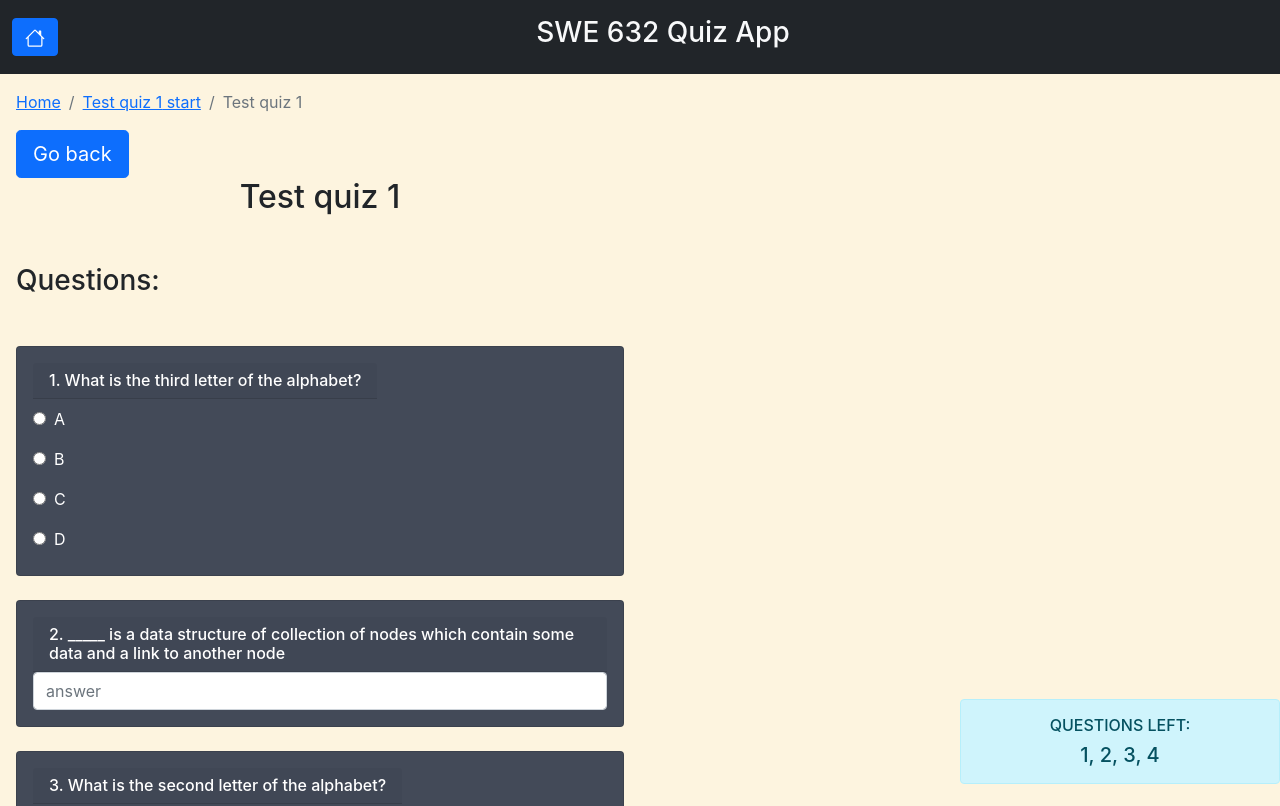
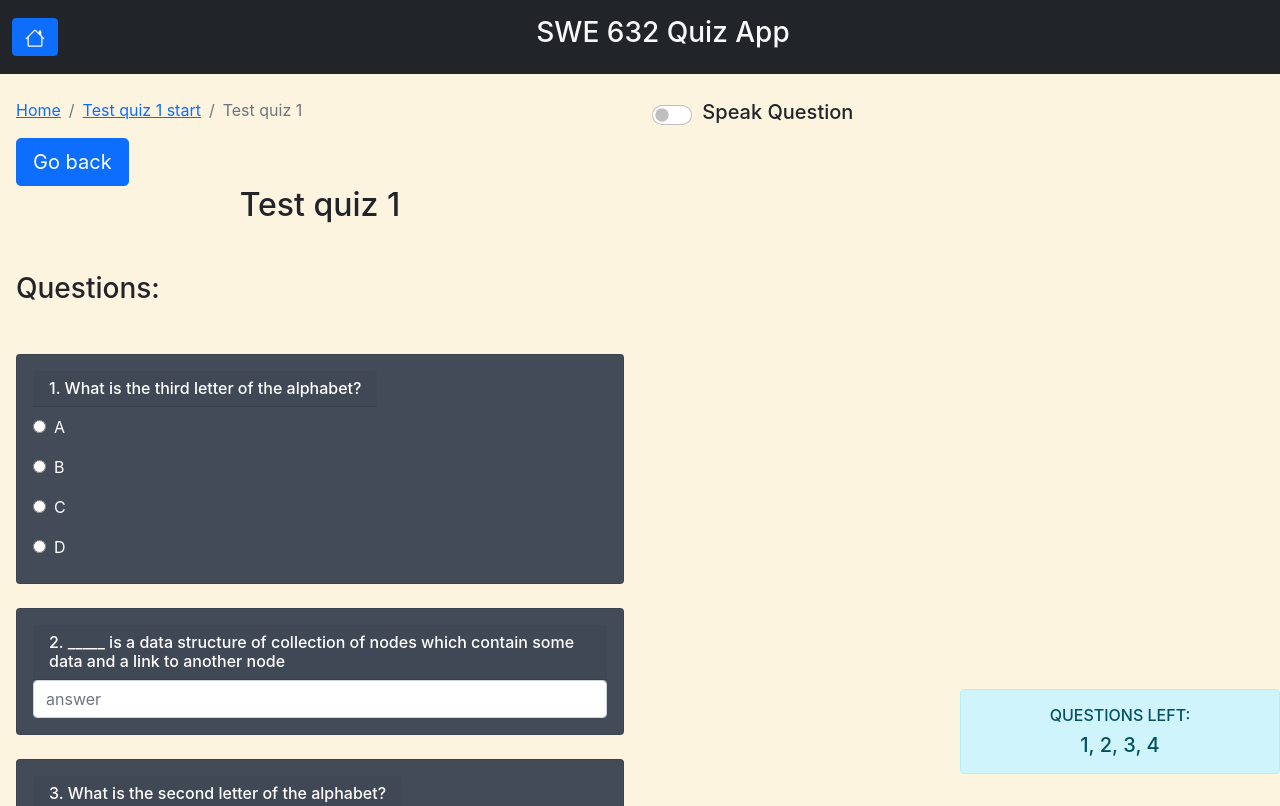
Before and after one commit to eroberts01/quizapp, a React (Create React App) app in the folder quizapp/: page /#/1 in a window 1280 px wide. Shown: the top 806 px of the page. Built offline with nearby package versions, Linux system fonts and the light colour scheme.

Commit message:
Issue 2 Fixed. Equitable Use. Text to speech

```diff
--- a/quizapp/src/components/QuizForm.js
+++ b/quizapp/src/components/QuizForm.js
@@ -4,16 +4,26 @@ import questions_file from './../questions.json';
 import { Button, Form, Breadcrumb } from 'react-bootstrap';
 import { useNavigate } from 'react-router-dom';
 import { AnswerFeedback } from './AnswerFeedback';
+
 // taken from https://www.freecodecamp.org/news/how-to-shuffle-an-array-of-items-using-javascript-or-typescript/
 const shuffle = (array) => {
     return array.sort(() => Math.random() - 0.5);
 }
 
+const speak = (text) => {
+    const synth = window.speechSynthesis;
+    const utterance = new SpeechSynthesisUtterance(text);
+    synth.speak(utterance);
+}
+
 
 export default function QuizForm(props) {
+    const width = window.innerWidth/3;
     const navigate = useNavigate();
     const params = useParams();
     const quizId = params['id'];
+    let [enableSpeech, setEnableSpeech] = useState(false);
+
     const [shuffled_questions, setQuestions] = useState([]);
     const handleBeforeUnload = (event) => {
         event.preventDefault();
@@ -27,14 +37,22 @@ export default function QuizForm(props) {
         window.addEventListener("beforeunload", handleBeforeUnload);
         return () => {
             window.removeEventListener("beforeunload", handleBeforeUnload);
+            const synth = window.speechSynthesis;
+            synth.cancel();
         }
     }, []);
+
+    // New state for selected question
+    const [selectedQuestion, setSelectedQuestion] = useState(null);
+
     const [answers, setAnswers] = useState({});
     const [data, setData] = useState({ passedQuestions: [], quizResults: [], isVisible: false, onSetSearchBarVisible: false });
     const [answeredSoFar, setAnsweredSoFar] = useState(0);
+
     const validate = () => {
         return answeredSoFar >= Array.from(Object.values(shuffled_questions)).length;
     };
+
     return (
         !data.isVisible ?
             <Form className='p-3 col-6' onSubmit={(e) => {
@@ -49,8 +67,14 @@ export default function QuizForm(props) {
                     quizResults: Array.from(Object.values(answers).map(ans => ans.answer)), isVisible: true
                 });
             }}>
+                <h5><Form.Check type="switch" id="custom-switch" label={<span title="Click on each question to speak it aloud.">Speak Question</span>}
+                   checked={enableSpeech}
+                   onChange={() => {{
+                        setEnableSpeech(!enableSpeech)
+                    } }}
+                    size="lg" style={{ 'position': 'absolute', 'top': 100, 'right': width }} /></h5>
                 {!validate() ?
-                    <h5 key={answeredSoFar} className='alert alert-info text-wrap w-25 text-center' style={{ 'position': 'fixed', 'bottom': 0, 'right': 0 }}>
+                    <h5 key={answeredSoFar} className='alert alert-info text-wrap w-25 text-center' style={{ 'position': 'fixed', 'bottom': 10, 'right': 0 }}>
                         <h6>QUESTIONS LEFT:</h6>
                         {[...Array(shuffled_questions.length).keys()].filter((id) => !Object.keys(answers).includes(id.toString())).map(x => x + 1).join(", ")}
                     </h5>
@@ -66,35 +90,50 @@ export default function QuizForm(props) {
                 <button className='btn btn-primary btn-lg' onClick={(e) => {
                     e.preventDefault();
                     navigate(-1);
-                }
-                    }>Go back</button>
+                }}>Go back</button>
                 <h2 className='mb-5 text-center'>{questions_file[quizId]["name"]}</h2>
                 <h3 className='mb-5'>Questions:</h3>
-                {shuffled_questions.map((q, id) =>
+                {shuffled_questions.map((q, id) => (
                     <>
-                        <div className='question card pt-3 pb-3 ps-3 pe-3' style={{ 'text-align': 'left', 'align-content': 'left',
-                        'background-color': answers.hasOwnProperty(id) ? '#3c5fa6' : '#434a58'}}>
-                        <div class="question-header">
-                            <h6 class="card-header">{id + 1}. {q.question}  </h6>
-                            <h5 class="answered">{answers.hasOwnProperty(id) ? "✔ Answered" : ""}</h5>
+                        <div key={id} className={`question card pt-3 pb-3 ps-3 pe-3 ${selectedQuestion === id ? 'selected-question' : ''}`} style={{
+                            'text-align': 'left', 'align-content': 'left',
+                            'background-color': answers.hasOwnProperty(id) ? '#3c5fa6' : '#434a58'
+                        }} onClick={() => {
+                            setSelectedQuestion(id);
+                            console.log("Inside: ", enableSpeech)
+                            if (enableSpeech) {
+                                if (q.type === "multiple_choice" || q.type === "true_false") {
+                                    speak(`Question ${id + 1}: ${q.question}`);
+                                    Object.keys(q.answer_choices).forEach((a) => {
+                                        speak(`Choice ${a}: ${q.answer_choices[a]}`);
+                                    });
+                                } else {
+                                    speak(`Question ${id + 1}: Blank ${q.question.slice(6, q.question.length)}`);
+                                    speak(`Please type your answer in the box.`)
+                                }
+                            }
+                        }}
+                        >
+                            <div className="question-header">
+                                <h6 className="card-header">{id + 1}. {q.question}  </h6>
+                                <h5 className="answered">{answers.hasOwnProperty(id) ? "✔ Answered" : ""}</h5>
                             </div>
 
-                            {/* <p>{id + 1}. {q.question}</p> */}
                             {q.type === "multiple_choice" || q.type === "true_false" ?
-                                Object.keys(q.answer_choices).map((a) =>
+                                Object.keys(q.answer_choices).map((a) => (
                                     <div className='answerChoices'>
-                                        <input type="radio" name={id} className='p-2' id={a + '_' + id} value={q.answer_choices[a]}
-                                            onChange={(e) => {
+                                        <input type="radio" name={id} className='p-2' id={a + '_' + id} value={q.answer_choices[a]} onChange={(e) => {
                                             answers[id] = { question: a + "_" + id, answer: e.target.value };
                                             setAnswers(answers);
                                             setAnsweredSoFar(Array.from(Object.values(answers)).length);
-                                            }} />
+                                        }}
+                                        />
                                         <label htmlFor={a + '_' + id} className='p-2'>{q.answer_choices[a]}</label>
-                                    </div>)
+                                    </div>
+                                ))
                                 :
-                                <input className="form-control" type="text" name={id} id={id} placeholder='answer'
-                                    onChange={(e) => {
-                                        if(e.target.value) {
+                                <input className="form-control" type="text" name={id} id={id} placeholder='answer' onChange={(e) => {
+                                    if (e.target.value) {
                                         answers[id] = { question: id, answer: e.target.value.toLowerCase() };
                                     }
                                     else if (id in answers) {
@@ -102,13 +141,14 @@ export default function QuizForm(props) {
                                     }
                                     setAnswers(answers);
                                     setAnsweredSoFar(Array.from(Object.values(answers)).length)
-                                    }} />
+                                }}
+                                />
                             }
                         </div>
                         <br></br>
                     </>
-                )
-                }
+
+                ))}
                 <div className="d-flex justify-content-between">
                     <Button type="submit" className='btn d-block btn-primary mt-3' disabled={!validate()}>Submit</Button>
                     <Button variant="danger" className='btn d-block btn-secondary mt-3' onClick={() => {
```
Lines whose indentation alone changed are shown as unchanged.
